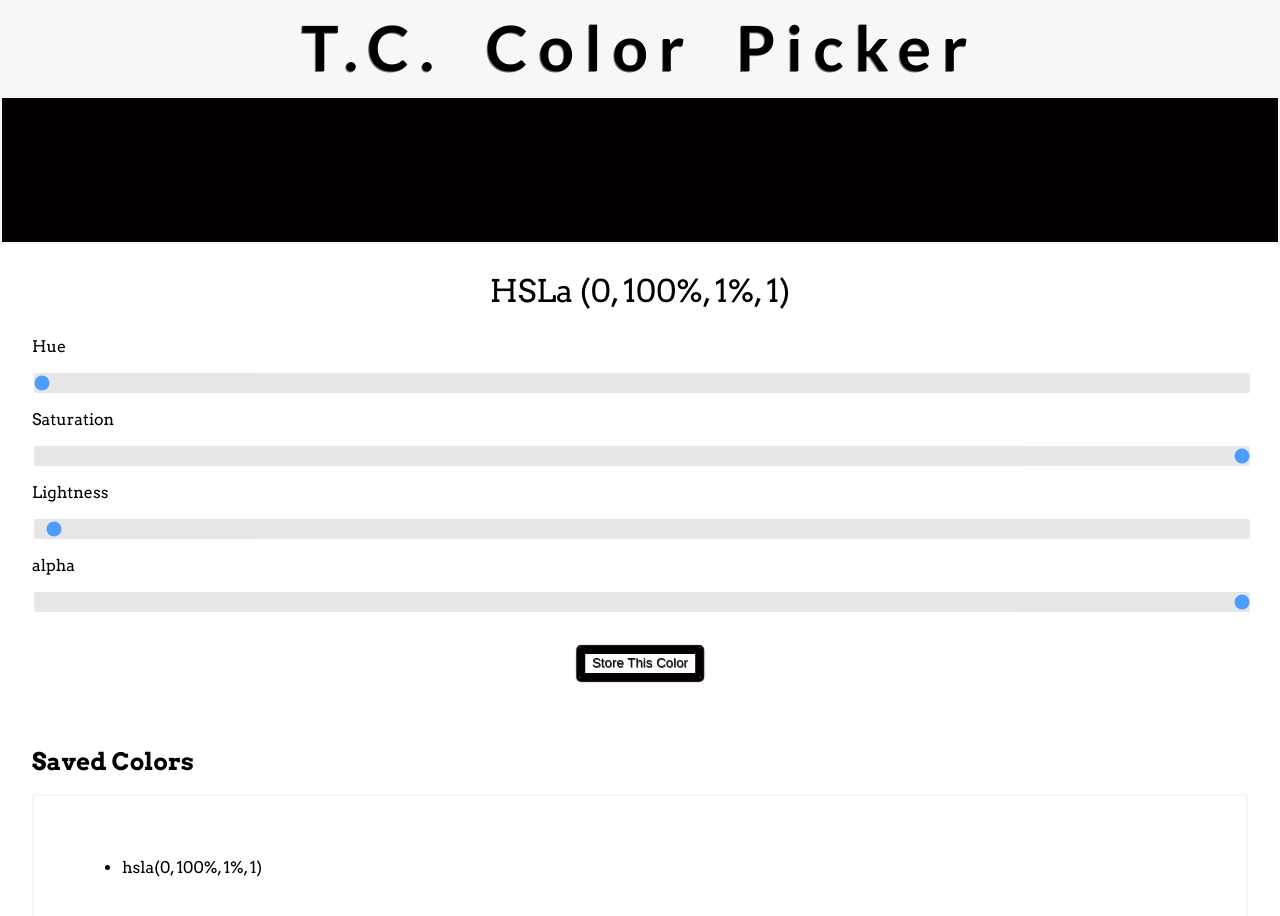
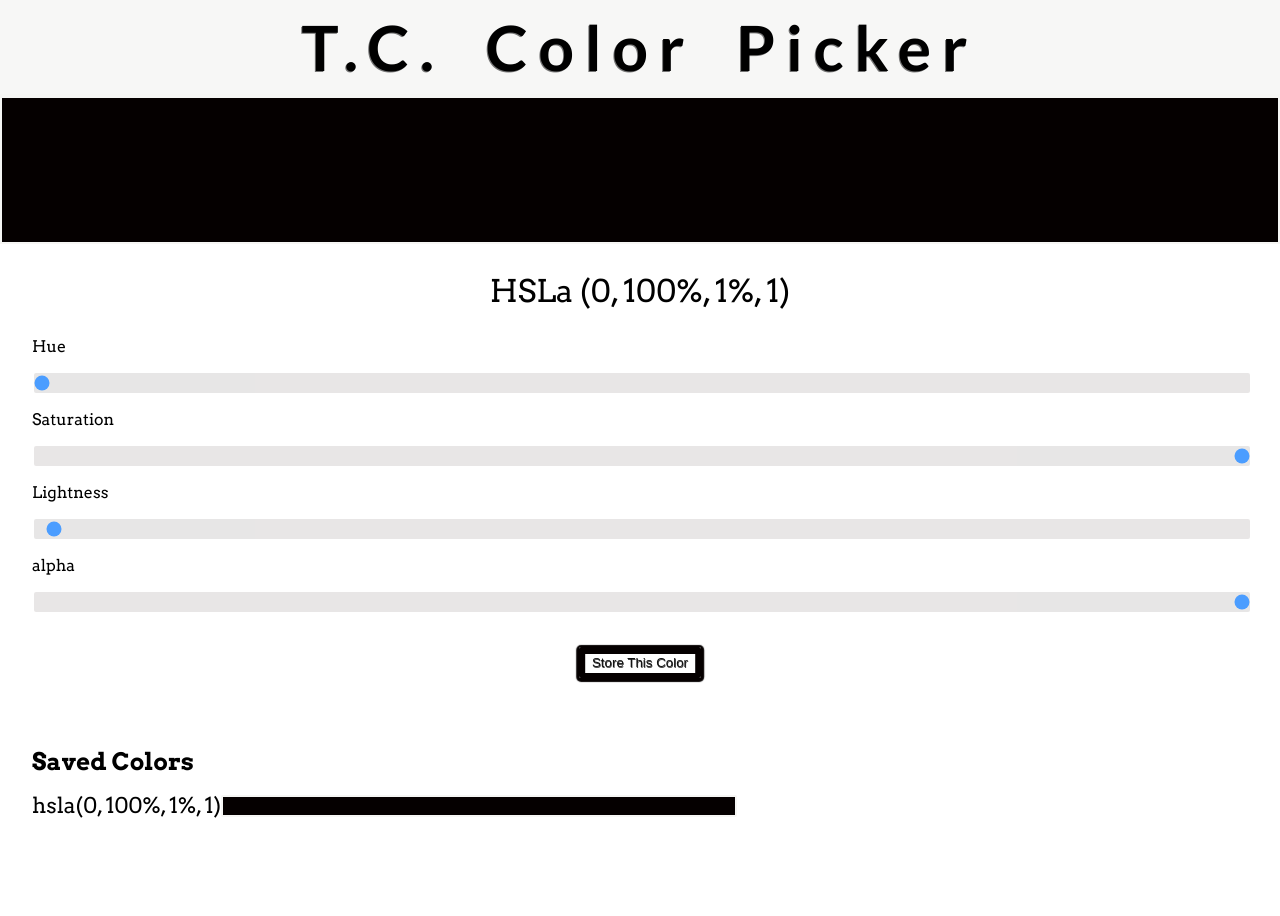
Before and after one commit to TatyCat/colorpick, a React (Create React App) app: page / in a window 1280 px wide. Both pictures are taken after a click on the button "Store This Color". Shown: the top 916 px of the page. After the commit the page ends 818 px from the top, so only its background shows below. Built offline with nearby package versions, Linux system fonts and the light colour scheme; the HTML template or start-up script is replaced by a standard one.

Commit message:
saving point before slider refactor

```diff
--- a/src/components/Main.js
+++ b/src/components/Main.js
@@ -74,16 +74,15 @@ class Main extends Component {
 
             <section id="saved-section">
               <h2>Saved Colors</h2>
-              <div className="saved-color">
-
+              <div>
                 {this.state.savedColors.map((hsla, index) => {
                   return (
                     <ul key={index}>
-                      <li >{hsla}</li>
+                      <li >{hsla} <span className="saved-color" style={{ backgroundColor: `${hsla}` }}></span>
+                      </li>
                     </ul>
                   )
                 })}
-
               </div>
             </section>
           </article>
--- a/src/index.css
+++ b/src/index.css
@@ -95,8 +95,21 @@ article {
 }
 
 .saved-color {
-  padding: 3rem;
-  /* background-color: blueviolet; */
   border: solid 2px rgb(246, 246, 244);
   border-radius: 2px;
+  padding: 0 20vw;
 }
+
+ul {
+  padding: 0;
+  font-size: calc(1.5vw + .3vh);
+}
+
+li {
+  display: flex;
+  justify-content: space-;
+}
+
+ul li {
+  list-style: none;
+}
```
